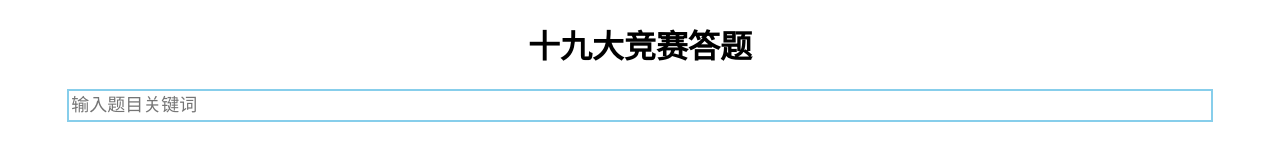
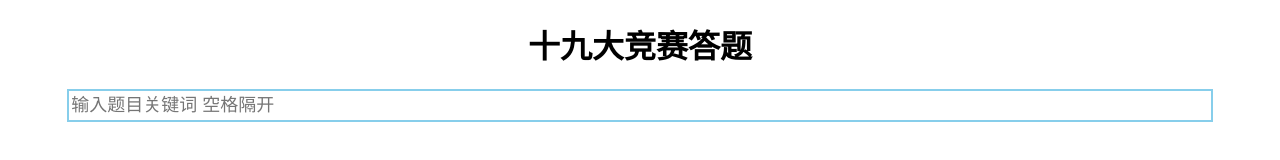
Before and after one commit to pooorfoool/dati, a plain HTML site: page index.html in a window 1280 px wide. Drawn offline with nearby package versions, Linux system fonts and the light colour scheme.

Commit message:
Update index.html

```diff
--- a/index.html
+++ b/index.html
@@ -44,7 +44,7 @@
 <body>
     <div id="content">
         <h1 >十九大竞赛答题</h1>
-        <input type="text" placeholder="输入题目关键词" v-model="keyword" class="kw">
+        <input type="text" placeholder="输入题目关键词 空格隔开" v-model="keyword" class="kw">
         <div class="result">
             <ol >
                 <li v-for="result in results">
```
